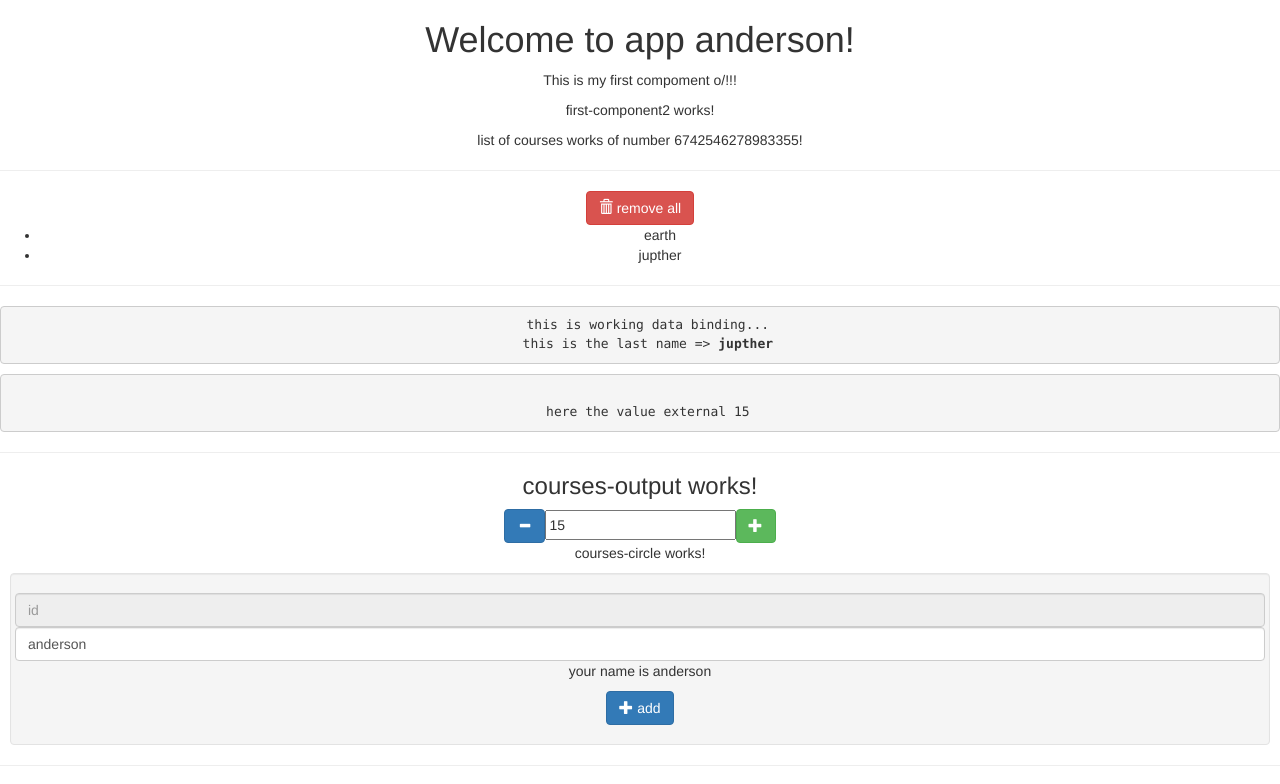
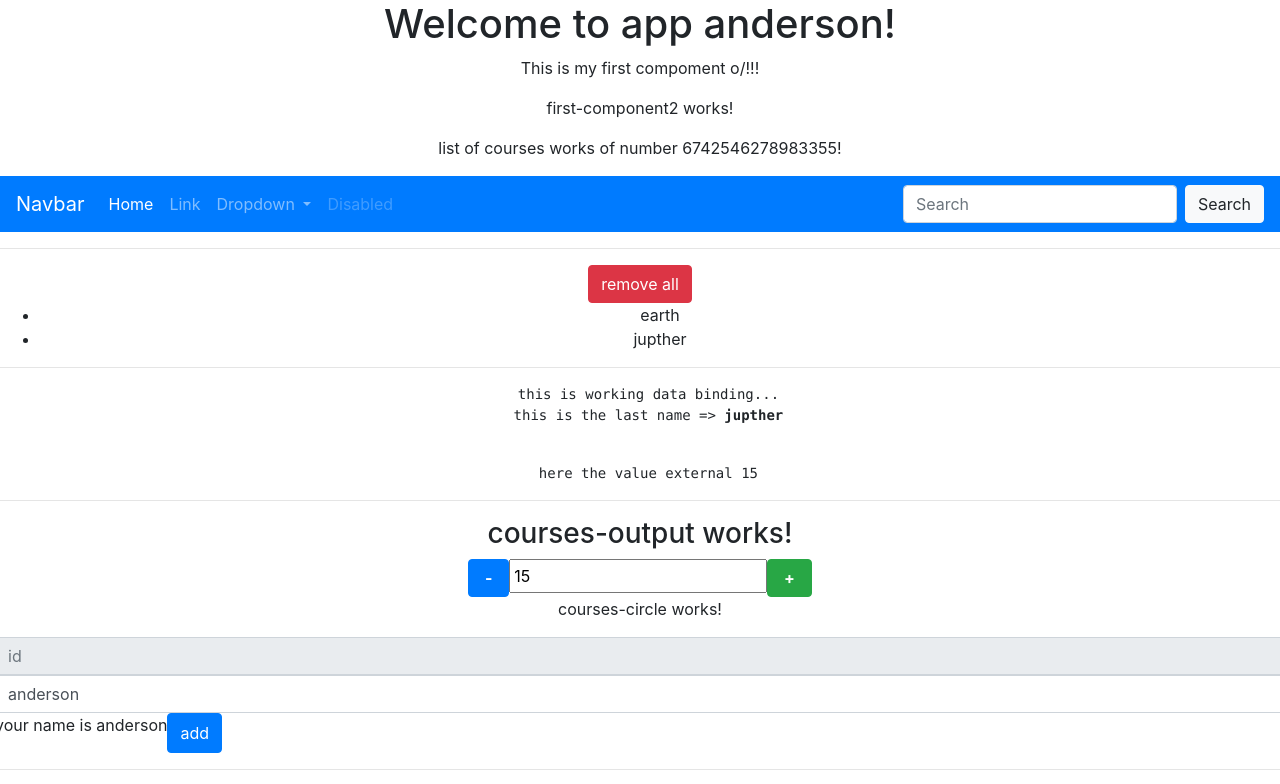
Before and after one commit to aasf86/angular2-geochurch, an Angular app: page / in a window 1280 px wide. Shown: the top 784 px of the page. Built offline with nearby package versions, Linux system fonts and the light colour scheme.

Commit message:
style bootstrap 4.0

```diff
--- a/package.json
+++ b/package.json
@@ -21,9 +21,10 @@
     "@angular/platform-browser": "^4.2.4",
     "@angular/platform-browser-dynamic": "^4.2.4",
     "@angular/router": "^4.2.4",
-    "bootstrap": "^3.3.7",
+    "bootstrap": "^4.0.0-beta.2",
     "core-js": "^2.4.1",
-    "ngx-bootstrap": "^1.9.3",
+    "jquery": "^3.2.1",
+    "popper.js": "^1.12.6",
     "rxjs": "^5.4.2",
     "zone.js": "^0.8.14"
   },
--- a/src/app/courses/courses-add/courses-add.component.ts
+++ b/src/app/courses/courses-add/courses-add.component.ts
@@ -1,6 +1,6 @@
 import { Component, OnInit } from '@angular/core';
 import { CoursesService } from '../courses.service';
-import { AlertModule } from 'ngx-bootstrap';
+//import { AlertModule } from 'ngx-bootstrap';
 
 @Component({
   selector: 'app-courses-add',
--- /dev/null
+++ b/src/app/courses/courses-menu/courses-menu.component.html
@@ -0,0 +1,35 @@
+<nav class="navbar navbar-expand-lg navbar-dark bg-primary">
+  <a class="navbar-brand" href="#">Navbar</a>
+  <button class="navbar-toggler" type="button" data-toggle="collapse" data-target="#navbarSupportedContent" aria-controls="navbarSupportedContent" aria-expanded="false" aria-label="Toggle navigation">
+    <span class="navbar-toggler-icon"></span>
+  </button>
+
+  <div class="collapse navbar-collapse" id="navbarSupportedContent">
+    <ul class="navbar-nav mr-auto">
+      <li class="nav-item" [class.active]="tab == 'home'" (click)="tab = 'home'">
+        <a class="nav-link"  href="#">Home <span class="sr-only">(current)</span></a>
+      </li>
+      <li class="nav-item" [class.active]="tab == 'Link'" (click)="tab = 'Link'">
+        <a class="nav-link" href="#">Link</a>
+      </li>
+      <li class="nav-item dropdown" [class.active]="tab == 'Dropdown'" (click)="tab = 'Dropdown'">
+        <a class="nav-link dropdown-toggle" href="#" id="navbarDropdown" role="button" data-toggle="dropdown" aria-haspopup="true" aria-expanded="false">
+          Dropdown
+        </a>
+        <div class="dropdown-menu" aria-labelledby="navbarDropdown">
+          <a class="dropdown-item" href="#">Action</a>
+          <a class="dropdown-item" href="#">Another action</a>
+          <div class="dropdown-divider"></div>
+          <a class="dropdown-item" href="#">Something else here</a>
+        </div>
+      </li>
+      <li class="nav-item" [class.active]="tab == 'Disabled'" (click)="tab = 'Disabled'">
+        <a class="nav-link disabled" href="#">Disabled</a>
+      </li>
+    </ul>
+    <form class="form-inline my-2 my-lg-0">
+      <input class="form-control mr-sm-2" type="search" placeholder="Search" aria-label="Search">
+      <button class="btn btn-light my-2 my-sm-0" type="submit">Search</button>
+    </form>
+  </div>
+</nav>
--- /dev/null
+++ b/src/app/courses/courses-menu/courses-menu.component.ts
@@ -0,0 +1,17 @@
+import { Component, OnInit } from '@angular/core';
+
+@Component({
+  selector: 'app-courses-menu',
+  templateUrl: './courses-menu.component.html',
+  styleUrls: ['./courses-menu.component.css']
+})
+export class CoursesMenuComponent implements OnInit {
+
+  tab:string = 'home';
+
+  constructor() { }
+
+  ngOnInit() {
+  }
+
+}
--- a/src/app/courses/courses-output/courses-output.component.html
+++ b/src/app/courses/courses-output/courses-output.component.html
@@ -2,11 +2,11 @@
   <h3>courses-output works!</h3>
 
   <button class="btn btn-primary" (click)="minus()">
-      <i class="glyphicon glyphicon-minus"></i>
+      <strong class="glyphicon glyphicon-minus">&nbsp;-&nbsp;</strong>
   </button>
   <input type="number" [value]="value" #inputView class="" readonly style="padding: 3px;">
   <button class="btn btn-success" (click)="more()">
-      <i class="glyphicon glyphicon-plus"></i>
+      <strong class="glyphicon glyphicon-plus">&nbsp;+&nbsp;</strong>
   </button>
 
 </div>
--- a/src/app/courses/courses.component.html
+++ b/src/app/courses/courses.component.html
@@ -2,6 +2,7 @@
   list of courses works of number {{title}}!
 </p>
 
+<app-courses-menu></app-courses-menu>
 <hr/>
 
 <button class="btn btn-danger" (click)="deleteAll()">
--- a/src/app/courses/courses.module.ts
+++ b/src/app/courses/courses.module.ts
@@ -9,13 +9,14 @@
 import { CoursesBindingComponent } from './courses-binding/courses-binding.component';
 import { CoursesOutputComponent } from './courses-output/courses-output.component';
 import { CoursesCircleComponent } from './courses-circle/courses-circle.component';
+import { CoursesMenuComponent } from './courses-menu/courses-menu.component';
 
 @NgModule({
   imports: [
     CommonModule,
     FormsModule
   ],
-  declarations: [CoursesComponent, CoursesDetailComponent, CoursesAddComponent, CoursesBindingComponent, CoursesOutputComponent, CoursesCircleComponent],
+  declarations: [CoursesComponent, CoursesDetailComponent, CoursesAddComponent, CoursesBindingComponent, CoursesOutputComponent, CoursesCircleComponent, CoursesMenuComponent],
   exports:[CoursesComponent, CoursesDetailComponent, CoursesAddComponent],
   providers:[CoursesService]
 })
```
Also changed, not shown: .angular-cli.json, src/app/courses/courses-menu/courses-menu.component.css (added), 2 other files (tests, documents, lock files or other folders).
